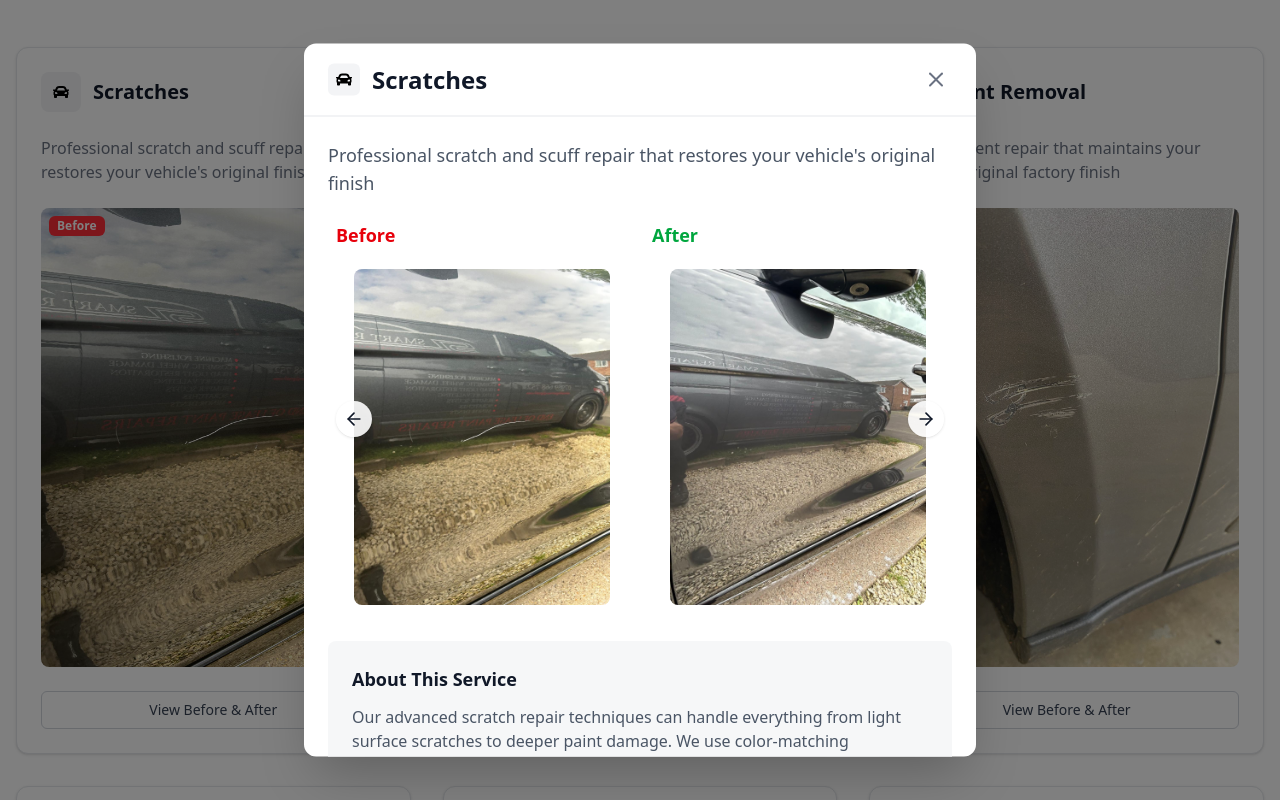
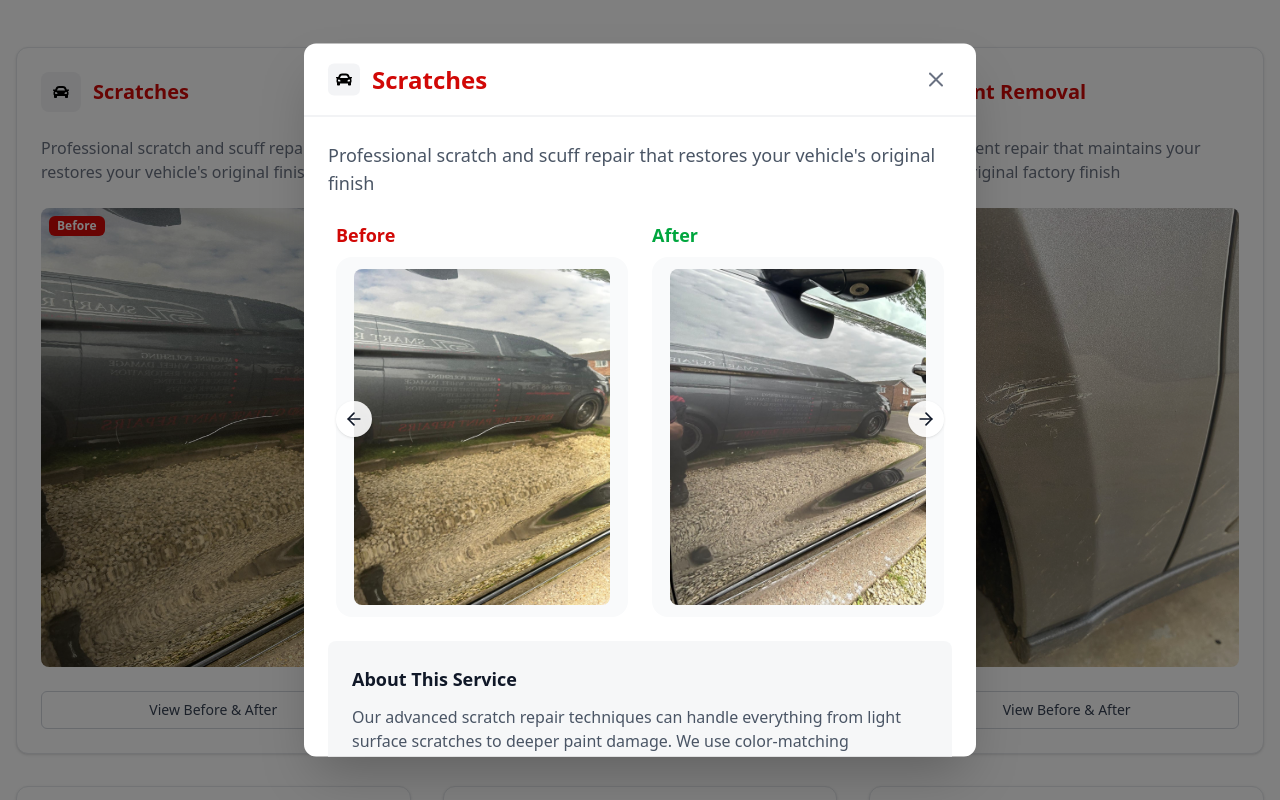
Before and after one commit to shandiru/smartrepairpro, a React (Vite) app: page / in a window 1280 px wide. Both pictures are taken after a click on the element 213 px from the left and 1050 px from the top of the page. Shown: the part 650-1450 px from the top of the page. Built offline with nearby package versions, Linux system fonts and the light colour scheme.

Commit message:
Update Heritage.jsx

```diff
--- a/src/components/Heritage.jsx
+++ b/src/components/Heritage.jsx
@@ -12,8 +12,6 @@ import "slick-carousel/slick/slick-theme.css";
  * - In the modal: BEFORE & AFTER side-by-side (desktop) / stacked (mobile)
  * - Slider for multiple pairs
  * - ESC to close, overlay click to close, scroll lock while open
- *
- * NOTE: Replace image paths with yours. Each service supports many before/after pairs via `gallery`.
  */
 
 const SERVICES = [
@@ -24,7 +22,7 @@ const SERVICES = [
     blurb:
       "Professional scratch and scuff repair that restores your vehicle's original finish",
     beforeImg: "scratches-before.jpeg",
-    afterImg: "cratches-after.jpeg",
+    afterImg: "scratches-after.jpeg",
     about:
       "Our advanced scratch repair techniques can handle everything from light surface scratches to deeper paint damage. We use color-matching technology and professional-grade compounds to restore your vehicle's finish to like-new condition.",
     steps: [
@@ -41,7 +39,6 @@ const SERVICES = [
       { before: "scratches-before-5.jpeg", after: "scratches-after-5.jpeg" },
       { before: "scratches-before-6.jpeg", after: "scratches-after-6.jpeg" },
       { before: "scratches-before-7.jpeg", after: "scratches-after-7.jpeg" },
-
     ],
   },
   {
@@ -104,8 +101,8 @@ const SERVICES = [
     title: "Wheels & Calipers",
     icon: FaCog,
     blurb: "Complete wheel refurbishment and brake caliper restoration services",
-    beforeImg: "wheels-after.jpeg",
-    afterImg: "wheels-before.jpeg",
+    beforeImg: "wheels-before.jpeg",
+    afterImg: "wheels-after.jpeg",
     about:
       "We provide comprehensive wheel refurbishment including alloy wheel repair, powder coating, and brake caliper restoration. Our services handle curb damage, corrosion, and general wear to restore your wheels to perfect condition.",
     steps: [
@@ -123,7 +120,7 @@ const SERVICES = [
     ],
   },
 
-  /* NEW: Bumper Scuffs */
+  /* Bumper Scuffs */
   {
     id: "bumper",
     title: "Bumper Scuffs",
@@ -239,7 +236,6 @@ export default function ServicesWithModal() {
     adaptiveHeight: true,
     nextArrow: <Arrow direction="next" />,
     prevArrow: <Arrow direction="prev" />,
-
   };
 
   return (
@@ -247,7 +243,10 @@ export default function ServicesWithModal() {
       <div className="mx-auto max-w-7xl px-4">
         {/* Heading */}
         <div className="mb-12 text-center">
-          <h2 className="mb-3 text-3xl font-bold md:text-4xl text-gray-900 dark:text-white">
+          <h2
+            className="mb-3 text-3xl font-bold md:text-4xl"
+            style={{ color: "#D10806" }}
+          >
             Our Expert Services
           </h2>
           <p className="mx-auto max-w-2xl text-lg text-gray-500 dark:text-gray-300">
@@ -274,7 +273,10 @@ export default function ServicesWithModal() {
                   <span className="inline-flex h-10 w-10 items-center justify-center rounded-lg bg-gray-100 dark:bg-neutral-800">
                     {Icon ? <Icon className="text-black dark:text-white" /> : null}
                   </span>
-                  <h3 className="text-xl font-semibold text-gray-900 dark:text-white">
+                  <h3
+                    className="text-xl font-semibold"
+                    style={{ color: "#D10806" }}
+                  >
                     {service.title}
                   </h3>
                 </header>
@@ -288,7 +290,7 @@ export default function ServicesWithModal() {
                     className="h-full w-full object-cover transition-transform duration-300 group-hover:scale-[1.02]"
                     loading="lazy"
                   />
-                  <span className="absolute left-2 top-2 inline-flex w-fit items-center justify-center rounded-md bg-red-500 px-2 py-0.5 text-xs font-semibold text-white">
+                  <span className="absolute left-2 top-2 inline-flex w-fit items-center justify-center rounded-md bg-[#D10806] px-2 py-0.5 text-xs font-semibold text-white">
                     Before
                   </span>
                 </div>
@@ -326,9 +328,18 @@ export default function ServicesWithModal() {
             <div className="flex items-start justify-between gap-4 border-b px-6 py-5 border-gray-200 dark:border-neutral-800">
               <div className="flex items-center gap-3">
                 <span className="inline-flex h-8 w-8 items-center justify-center rounded-md bg-gray-100 dark:bg-neutral-800">
-                  {active.icon ? (() => { const Icon = active.icon; return <Icon className="text-black dark:text-white" />; })() : null}
+                  {active.icon
+                    ? (() => {
+                        const Icon = active.icon;
+                        return <Icon className="text-black dark:text-white" />;
+                      })()
+                    : null}
                 </span>
-                <h2 id="service-title" className="text-2xl font-semibold text-gray-900 dark:text-white">
+                <h2
+                  id="service-title"
+                  className="text-2xl font-semibold"
+                  style={{ color: "#D10806" }}
+                >
                   {active.title}
                 </h2>
               </div>
@@ -349,21 +360,24 @@ export default function ServicesWithModal() {
             >
               <p className="text-lg text-gray-600 dark:text-gray-300">{active.blurb}</p>
 
-              {/* Slider: EACH SLIDE shows BEFORE & AFTER side-by-side on desktop */}
+              {/* Slider */}
               <div className="mt-6 relative">
                 <Slider {...modalSliderSettings}>
                   {(active.gallery && active.gallery.length > 0
                     ? active.gallery
-                    : [{ before: active.beforeImg, after: active.afterImg }]
-                  ).map((pair, idx) => (
+                    : [{ before: active.beforeImg, after: active.afterImg }]).map(
+                    (pair, idx) => (
                       <div key={idx} className="px-2">
                         <div className="grid grid-cols-1 gap-6 md:grid-cols-2">
                           {/* BEFORE */}
                           <div>
-                          <h3 className="mb-2 text-base md:text-lg font-semibold text-red-600 dark:text-red-400">
+                            <h3
+                              className="mb-2 text-base md:text-lg font-semibold"
+                              style={{ color: "#D10806" }}
+                            >
                               Before
                             </h3>
-                          <div className="rounded-2xl bg-white-100 dark:bg-black-800 h-[320px] md:h-[360px] flex items-center justify-center p-3">
+                            <div className="rounded-2xl h-[320px] md:h-[360px] flex items-center justify-center p-3 bg-gray-50 dark:bg-neutral-900">
                               <img
                                 src={pair.before || "/placeholder.svg?height=300&width=400"}
                                 alt={`${active.title} — before`}
@@ -378,7 +392,7 @@ export default function ServicesWithModal() {
                             <h3 className="mb-2 text-base md:text-lg font-semibold text-green-600 dark:text-green-400">
                               After
                             </h3>
-                          <div className="rounded-2xl bg-white-100 dark:bg-black-800 h-[320px] md:h-[360px] flex items-center justify-center p-3">
+                            <div className="rounded-2xl h-[320px] md:h-[360px] flex items-center justify-center p-3 bg-gray-50 dark:bg-neutral-900">
                               <img
                                 src={pair.after || "/placeholder.svg?height=300&width=400"}
                                 alt={`${active.title} — after`}
@@ -389,7 +403,8 @@ export default function ServicesWithModal() {
                           </div>
                         </div>
                       </div>
-                  ))}
+                    )
+                  )}
                 </Slider>
               </div>
 
```
Lines whose indentation alone changed are shown as unchanged.
